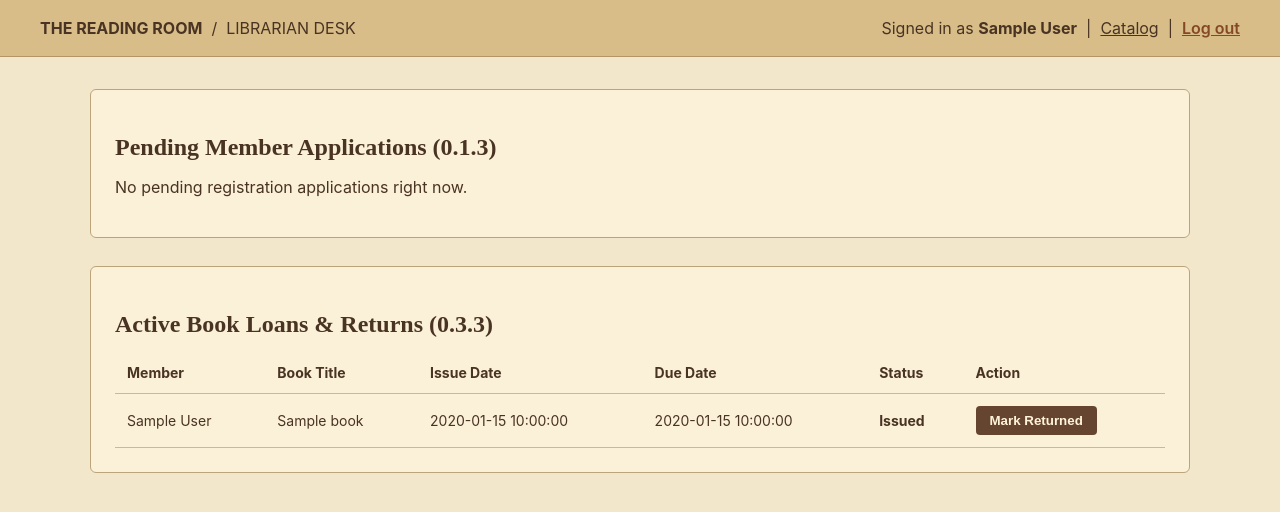
After one commit to aritrachakraborty2909-hub/Library_Management_System, a PHP site: page /librarian_dashboard.php in a window 1280 px wide. The commit adds this page. Shown: the top 512 px of the page. Run offline with PHP 8.4, Linux system fonts and the light colour scheme; the visitor is signed in with stand-in values (Sample User, id 1); tables that the repository leaves empty or names only in its code hold one stand-in row (values such as "Sample post"); some libraries are stand-ins or nearby versions.

Commit message:
Add Librarian Dashboard
Librarian dashboard page added.

```diff
--- /dev/null
+++ b/Irminsul/librarian_dashboard.php
@@ -0,0 +1,143 @@
+<?php
+require_once 'config/db.php';
+require_once 'services/LibrarianService.php';
+
+// Role-Based Access Guard: Only Librarians allowed
+if (!isset($_SESSION['member_id']) || $_SESSION['role'] !== 'Librarian') {
+    header("Location: login.php");
+    exit;
+}
+
+$message = '';
+
+// Handle Librarian Actions (0.1.3 Approval Decision or 0.3.3 Book Return Release)
+if ($_SERVER['REQUEST_METHOD'] === 'POST') {
+    $action = $_POST['action'] ?? '';
+
+    if ($action === 'approve_member' || $action === 'reject_member') {
+        $decision = ($action === 'approve_member') ? 'Approve' : 'Reject';
+        if (decideRegistration($pdo, (int)$_POST['member_id'], $decision)) {
+            $message = "Member application " . strtolower($decision) . "d.";
+        }
+    } elseif ($action === 'return_book') {
+        if (processBookReturn($pdo, (int)$_POST['borrowing_id'])) {
+            $message = "Book return recorded and available copy count updated.";
+        }
+    }
+}
+
+$pendingMembers = getPendingApplications($pdo);
+$activeLoans    = getActiveCirculation($pdo);
+?>
+<!doctype html>
+<html lang="en">
+<head>
+    <meta charset="UTF-8" />
+    <title>Librarian Desk | The Reading Room</title>
+    <style>
+        body { background: #f3e7cb; color: #493322; font-family: 'Inter', sans-serif; margin: 0; }
+        .topbar { background: #d8bd89; padding: 18px 40px; display: flex; justify-content: space-between; align-items: center; border-bottom: 1px solid #b29665; }
+        .container { max-width: 1100px; margin: 32px auto; padding: 0 20px; }
+        .panel { background: #fbf1d9; border: 1px solid #bca47b; border-radius: 6px; padding: 24px; margin-bottom: 28px; }
+        h2 { font-family: 'Libre Baskerville', serif; margin-bottom: 14px; }
+        table { width: 100%; border-collapse: collapse; margin-top: 12px; }
+        th, td { text-align: left; padding: 12px; border-bottom: 1px solid #ceb98f; font-size: 14px; }
+        .btn { padding: 7px 14px; border: none; border-radius: 4px; cursor: pointer; font-weight: 600; color: #fff4da; background: #65452f; }
+        .btn-reject { background: #9e3b2b; margin-left: 6px; }
+        .alert { background: #dce8cf; border: 1px solid #8ca870; color: #2c4716; padding: 12px; border-radius: 4px; margin-bottom: 20px; }
+    </style>
+</head>
+<body>
+
+<header class="topbar">
+    <div><strong>THE READING ROOM</strong> &nbsp;/&nbsp; LIBRARIAN DESK</div>
+    <div>
+        <span>Signed in as <strong><?= htmlspecialchars($_SESSION['full_name']) ?></strong></span>
+        &nbsp;|&nbsp; <a href="index.php" style="color:#493322;">Catalog</a>
+        &nbsp;|&nbsp; <a href="index.php?action=logout" style="color:#854825; font-weight:600;">Log out</a>
+    </div>
+</header>
+
+<main class="container">
+    <?php if ($message): ?>
+        <div class="alert"><?= htmlspecialchars($message) ?></div>
+    <?php endif; ?>
+
+    <!-- Module 0.1.3: Approve Registration -->
+    <section class="panel">
+        <h2>Pending Member Applications (0.1.3)</h2>
+        <?php if (empty($pendingMembers)): ?>
+            <p>No pending registration applications right now.</p>
+        <?php else: ?>
+            <table>
+                <thead>
+                    <tr>
+                        <th>Name</th>
+                        <th>Email</th>
+                        <th>Phone</th>
+                        <th>Applied On</th>
+                        <th>Decision</th>
+                    </tr>
+                </thead>
+                <tbody>
+                    <?php foreach ($pendingMembers as $m): ?>
+                        <tr>
+                            <td><?= htmlspecialchars($m['full_name']) ?></td>
+                            <td><?= htmlspecialchars($m['email']) ?></td>
+                            <td><?= htmlspecialchars($m['phone_number'] ?? '-') ?></td>
+                            <td><?= htmlspecialchars(date('d M Y', strtotime($m['created_at']))) ?></td>
+                            <td>
+                                <form method="POST" style="display:inline;">
+                                    <input type="hidden" name="member_id" value="<?= $m['member_id'] ?>">
+                                    <button class="btn" type="submit" name="action" value="approve_member">Approve</button>
+                                    <button class="btn btn-reject" type="submit" name="action" value="reject_member">Reject</button>
+                                </form>
+                            </td>
+                        </tr>
+                    <?php endforeach; ?>
+                </tbody>
+            </table>
+        <?php endif; ?>
+    </section>
+
+    <!-- Module 0.3.3: Book Access Release (Returns) -->
+    <section class="panel">
+        <h2>Active Book Loans &amp; Returns (0.3.3)</h2>
+        <?php if (empty($activeLoans)): ?>
+            <p>No active borrowed books at the moment.</p>
+        <?php else: ?>
+            <table>
+                <thead>
+                    <tr>
+                        <th>Member</th>
+                        <th>Book Title</th>
+                        <th>Issue Date</th>
+                        <th>Due Date</th>
+                        <th>Status</th>
+                        <th>Action</th>
+                    </tr>
+                </thead>
+                <tbody>
+                    <?php foreach ($activeLoans as $loan): ?>
+                        <tr>
+                            <td><?= htmlspecialchars($loan['full_name']) ?></td>
+                            <td><?= htmlspecialchars($loan['title']) ?></td>
+                            <td><?= htmlspecialchars($loan['issue_date']) ?></td>
+                            <td><?= htmlspecialchars($loan['due_date']) ?></td>
+                            <td><strong><?= htmlspecialchars($loan['loan_status']) ?></strong></td>
+                            <td>
+                                <form method="POST">
+                                    <input type="hidden" name="borrowing_id" value="<?= $loan['borrowing_id'] ?>">
+                                    <button class="btn" type="submit" name="action" value="return_book">Mark Returned</button>
+                                </form>
+                            </td>
+                        </tr>
+                    <?php endforeach; ?>
+                </tbody>
+            </table>
+        <?php endif; ?>
+    </section>
+</main>
+
+</body>
+</html>
--- /dev/null
+++ b/Irminsul/services/LibrarianService.php
@@ -0,0 +1,64 @@
+<?php
+// Module 0.1.3.1: Get Pending Applications (Reads from D1 Member Store)
+function getPendingApplications(PDO $pdo): array {
+    $stmt = $pdo->query("SELECT member_id, full_name, email, phone_number, address, created_at
+                         FROM members
+                         WHERE account_status = 'Pending' AND role = 'Member'
+                         ORDER BY created_at ASC");
+    return $stmt->fetchAll();
+}
+
+// Module 0.1.3.4: Update Account Status (Writes to D1 Member Store)
+function decideRegistration(PDO $pdo, int $memberId, string $decision): bool {
+    $status = ($decision === 'Approve') ? 'Active' : 'Rejected';
+    $stmt = $pdo->prepare("UPDATE members SET account_status = :status WHERE member_id = :id");
+    return $stmt->execute([':status' => $status, ':id' => $memberId]);
+}
+
+// Fetch Active & Pending Borrowings for Librarian Circulation Desk (Reads D1, D2, D3)
+function getActiveCirculation(PDO $pdo): array {
+    $sql = "SELECT b.borrowing_id, m.full_name, m.email, bk.title, bk.isbn,
+                   b.issue_date, b.due_date, b.loan_status
+            FROM borrowings b
+            JOIN members m ON b.member_id = m.member_id
+            JOIN books bk ON b.book_id = bk.book_id
+            WHERE b.loan_status IN ('Pending', 'Issued')
+            ORDER BY b.due_date ASC";
+    return $pdo->query($sql)->fetchAll();
+}
+
+// Module 0.3.3: Release Book Access / Process Return (Atomic PDO Transaction on D2 & D3)
+function processBookReturn(PDO $pdo, int $borrowingId): bool {
+    try {
+        $pdo->beginTransaction();
+
+        // Find the book_id linked to this loan
+        $stmt = $pdo->prepare("SELECT book_id FROM borrowings WHERE borrowing_id = :id AND loan_status = 'Issued'");
+        $stmt->execute([':id' => $borrowingId]);
+        $loan = $stmt->fetch();
+
+        if (!$loan) {
+            $pdo->rollBack();
+            return false;
+        }
+
+        // 0.3.3.3 Update Borrow Status (D3 Borrowing Store)
+        $updateLoan = $pdo->prepare("UPDATE borrowings
+                                     SET loan_status = 'Returned', return_date = CURRENT_DATE
+                                     WHERE borrowing_id = :id");
+        $updateLoan->execute([':id' => $borrowingId]);
+
+        // 0.3.3.2 Update Book Count (D2 Book Store)
+        $updateBook = $pdo->prepare("UPDATE books
+                                     SET available_copies = available_copies + 1
+                                     WHERE book_id = :book_id");
+        $updateBook->execute([':book_id' => $loan['book_id']]);
+
+        $pdo->commit();
+        return true;
+    } catch (Exception $e) {
+        $pdo->rollBack();
+        return false;
+    }
+}
+?>
```
Also changed, not shown: Irminsul/login.php (+7 -2 lines).
